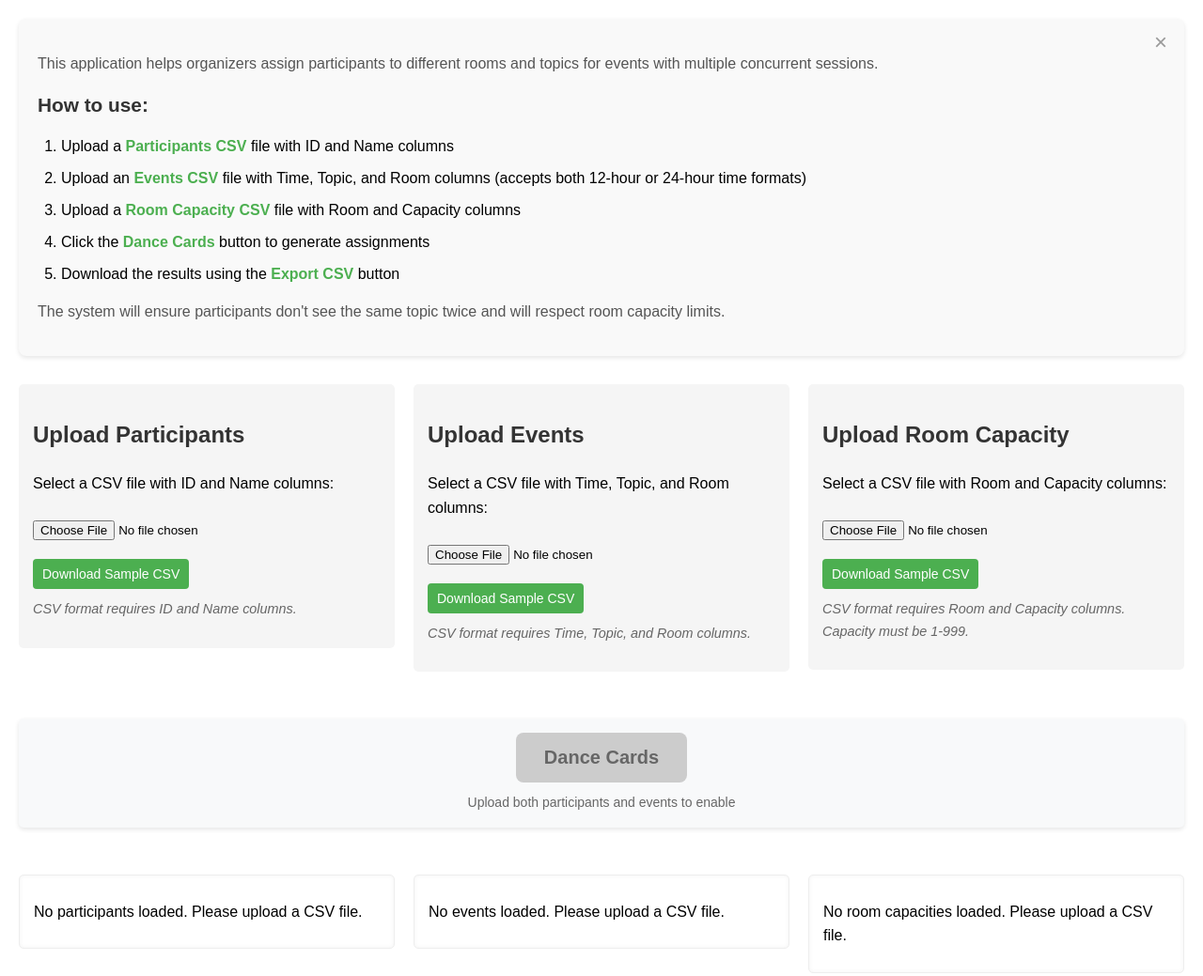
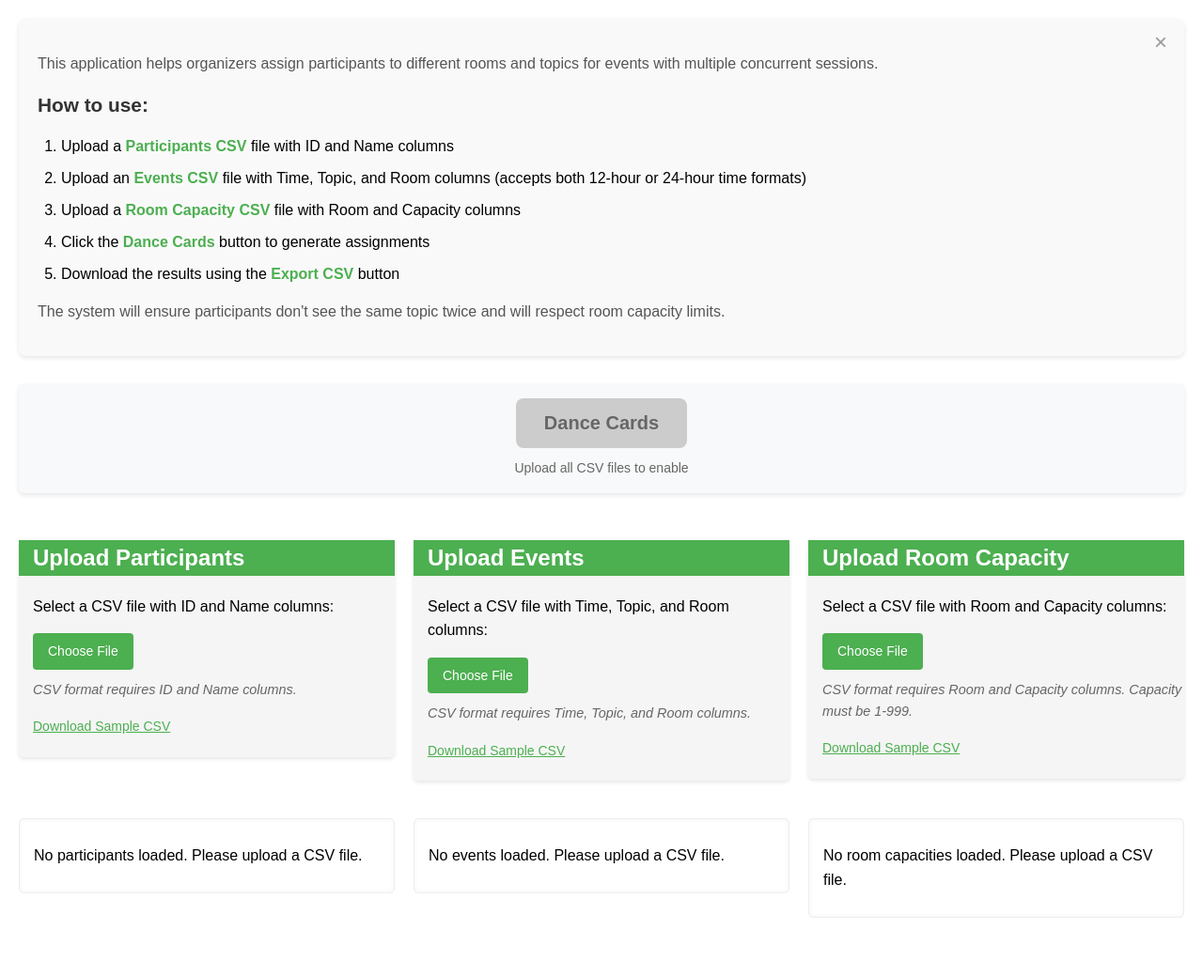
Before and after one commit to jwatte/dancecard, a website built with Vite: page index.html in a window 1280 px wide. Shown: the whole page at 94% size. After the commit the page ends 997 px from the top, so only its background shows below. Built offline with nearby package versions, Linux system fonts and the light colour scheme.

Commit message:
layout tweaks

```diff
--- a/src/main.ts
+++ b/src/main.ts
@@ -34,13 +34,13 @@ const danceCardData: DanceCardData = {
 	participantsTimesRooms: new Map<string, Map<string, string[]>>()
 };
 
-// Function to check if both data sets are loaded and enable/disable the dance card button
+// Function to check if all data sets are loaded and enable/disable the dance card button
 const updateDanceCardButton = () => {
 	const danceCardButton = document.getElementById('dance-card-button') as HTMLButtonElement;
 	const buttonHint = document.getElementById('button-hint');
 	if (!danceCardButton || !buttonHint) return;
 
-	const isEnabled = participants.length > 0 && events.length > 0;
+	const isEnabled = participants.length > 0 && events.length > 0 && roomCapacities.length > 0;
 	danceCardButton.disabled = !isEnabled;
 
 	// Update button appearance and hint text based on state
@@ -51,7 +51,24 @@ const updateDanceCardButton = () => {
 	} else {
 		danceCardButton.classList.add('button-disabled');
 		danceCardButton.classList.remove('button-enabled');
-		buttonHint.textContent = 'Upload both participants and events to enable';
+
+		// Create more specific hint message based on what's missing
+		let message = 'Upload ';
+		const missing = [];
+		if (participants.length === 0) missing.push('participants');
+		if (events.length === 0) missing.push('events');
+		if (roomCapacities.length === 0) missing.push('room capacities');
+
+		// Format the message
+		if (missing.length === 1) {
+			message += missing[0] + ' to enable';
+		} else if (missing.length === 2) {
+			message += missing[0] + ' and ' + missing[1] + ' to enable';
+		} else {
+			message += 'all CSV files to enable';
+		}
+
+		buttonHint.textContent = message;
 	}
 };
 
@@ -305,7 +322,7 @@ const displayEvents = () => {
 	// Create summary element showing distinct topics/rooms
 	const summary = document.createElement('div');
 	summary.className = 'data-summary';
-	summary.innerHTML = `<p><strong>${groupedEvents.length}</strong> distinct topic${groupedEvents.length === 1 ? '' : 's'} loaded</p>`;
+	summary.innerHTML = `<p><strong>${groupedEvents.length}</strong> distinct topic${groupedEvents.length === 1 ? '' : 's'} and room${groupedEvents.length === 1 ? '' : 's'} loaded</p>`;
 
 	// Create table for grouped events
 	const table = document.createElement('table');
@@ -722,51 +739,54 @@ export const initApp = () => {
 	if (!app) return;
 
 	app.innerHTML = `
+		<!-- Dance Cards button section -->
+		<div class="dance-card-container">
+			<button id="dance-card-button" class="dance-card-button button-disabled" disabled>Dance Cards</button>
+			<p id="button-hint" class="button-hint">Upload all CSV files to enable</p>
+		</div>
+
 		<div class="grid-container grid-container-3col">
 			<!-- Left column: Participants upload -->
-			<div class="grid-item">
+			<div class="grid-item csv-upload">
 				<div class="upload-section">
 					<h2>Upload Participants</h2>
 					<p>Select a CSV file with ID and Name columns:</p>
 					<input type="file" id="participants-upload" accept=".csv,text/csv" />
+					<label for="participants-upload">Choose File</label>
+					<p class="hint">CSV format requires ID and Name columns.</p>
 					<div class="file-actions">
 						<a href="sample.csv" download="sample.csv" class="download-link">Download Sample CSV</a>
 					</div>
-					<p class="hint">CSV format requires ID and Name columns.</p>
 				</div>
 			</div>
 
 			<!-- Middle column: Events upload -->
-			<div class="grid-item">
+			<div class="grid-item csv-upload">
 				<div class="upload-section">
 					<h2>Upload Events</h2>
 					<p>Select a CSV file with Time, Topic, and Room columns:</p>
 					<input type="file" id="events-upload" accept=".csv,text/csv" />
+					<label for="events-upload">Choose File</label>
+					<p class="hint">CSV format requires Time, Topic, and Room columns.</p>
 					<div class="file-actions">
 						<a href="events-sample.csv" download="events-sample.csv" class="download-link">Download Sample CSV</a>
 					</div>
-					<p class="hint">CSV format requires Time, Topic, and Room columns.</p>
 				</div>
 			</div>
 
 			<!-- Right column: Room Capacity upload -->
-			<div class="grid-item">
+			<div class="grid-item csv-upload">
 				<div class="upload-section">
 					<h2>Upload Room Capacity</h2>
 					<p>Select a CSV file with Room and Capacity columns:</p>
 					<input type="file" id="room-capacity-upload" accept=".csv,text/csv" />
+					<label for="room-capacity-upload">Choose File</label>
+					<p class="hint">CSV format requires Room and Capacity columns. Capacity must be 1-999.</p>
 					<div class="file-actions">
 						<a href="room-capacity-sample.csv" download="room-capacity-sample.csv" class="download-link">Download Sample CSV</a>
 					</div>
-					<p class="hint">CSV format requires Room and Capacity columns. Capacity must be 1-999.</p>
 				</div>
 			</div>
-		</div>
-
-		<!-- Dance Cards button section -->
-		<div class="dance-card-container">
-			<button id="dance-card-button" class="dance-card-button button-disabled" disabled>Dance Cards</button>
-			<p id="button-hint" class="button-hint">Upload both participants and events to enable</p>
 		</div>
 
 		<div class="grid-container grid-container-3col">
--- a/src/styles.css
+++ b/src/styles.css
@@ -28,9 +28,17 @@ h1, h2 {
 }
 .upload-section {
 	margin-bottom: 20px;
-	padding: 15px;
 	background-color: #f5f5f5;
 	border-radius: 5px;
+	padding-bottom: 15px;
+	box-shadow: 0 2px 4px rgba(0, 0, 0, 0.1);
+}
+.upload-section > h2 {
+	background: #4CAF50;
+	color: #ffffff;
+}
+.upload-section > * {
+	padding-left: 15px;
 }
 .hint {
 	font-size: 0.9em;
@@ -61,21 +69,50 @@ tr:hover {
 }
 input[type="file"] {
 	margin: 10px 0;
+	width: 0.1px;
+	height: 0.1px;
+	opacity: 0;
+	overflow: hidden;
+	position: absolute;
+	z-index: -1;
 }
-.file-actions {
-	margin: 10px 0;
-}
-.download-link {
+
+input[type="file"] + label {
 	display: inline-block;
-	padding: 5px 10px;
+	padding: 8px 16px;
 	background-color: #4CAF50;
 	color: white;
 	text-decoration: none;
 	border-radius: 4px;
 	font-size: 14px;
+	font-weight: normal;
+	cursor: pointer;
+	transition: all 0.3s ease;
+	margin-right: 10px;
+	margin-left: 15px;
+}
+
+input[type="file"] + label:hover {
+	background-color: #45a049;
+	box-shadow: 0 2px 5px rgba(0, 0, 0, 0.2);
+}
+
+input[type="file"] + label:active {
+	transform: translateY(1px);
+	box-shadow: 0 1px 2px rgba(0, 0, 0, 0.2);
+}
+.file-actions {
+	margin: 5px 0;
+	padding-left: 15px;
+}
+.download-link {
+	display: inline-block;
+	color: #4CAF50;
+	text-decoration: underline;
+	font-size: 14px;
 }
 .download-link:hover {
-	background-color: #45a049;
+	color: #45a049;
 }
 .data-list {
 	margin-top: 20px;
```
